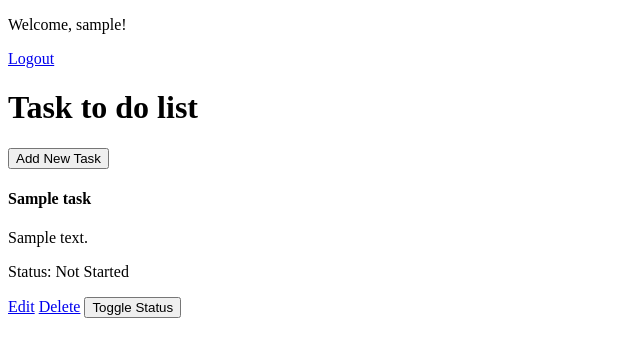
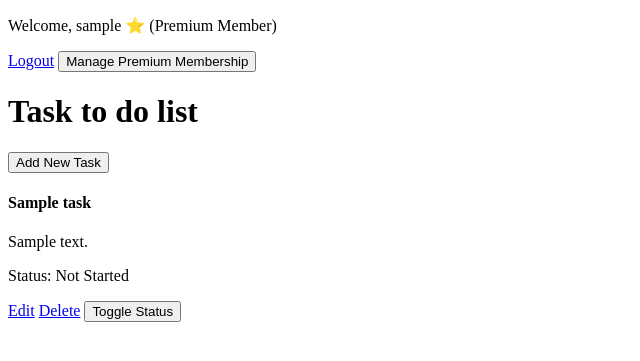
Before and after one commit to rdidjurgeit/django_didjurgeit, a Django app: page /todo/ in a window 1280 px wide. Shown: the top 361 px of the page, without its empty margins (0-640 px from the left). Run offline with Django 4.2, Linux system fonts and the light colour scheme; a user stored in the database is signed in; tables that the repository leaves empty hold one stand-in row (values such as "Sample post").

Commit message:
Add premium membership and option to cancel our activate premium, once premium show a star.
See #5

```diff
--- a/todo/admin.py
+++ b/todo/admin.py
@@ -1,7 +1,8 @@
 from django.contrib import admin
 
-from .models import Task
+from .models import Task, PremiumMembership
 
 admin.site.register(Task)
+admin.site.register(PremiumMembership)
 class TaskAdmin(admin.ModelAdmin):
     list_display = ['title', 'description']
--- a/todo/models.py
+++ b/todo/models.py
@@ -17,3 +17,11 @@ class Task(models.Model):
     #other fields
     def __str__(self):
         return self.title  # This will display the title instead of 'Task object'
+
+class PremiumMembership(models.Model):
+    user = models.OneToOneField(User, on_delete=models.CASCADE, related_name='membership')
+    created = models.DateTimeField(auto_now_add=True)
+    is_active = models.BooleanField(default=False)
+
+    def __str__(self):
+        return f"Premium Membership for {self.user.username} - {'Active' if self.is_active else 'Inactive'}"
--- a/todo/templates/todo/task_list.html
+++ b/todo/templates/todo/task_list.html
@@ -11,8 +11,24 @@
 <body>
     <nav>
         {% if user.is_authenticated %}
-            <p>Welcome, {{ user.username }}!</p>
+            <p>Welcome, {{ user.username }}
+            {% if user.membership and user.membership.is_active %}
+                ⭐ <!-- Show star if membership is active -->
+                <span>(Premium Member)</span>  <!-- Show premium status -->
+            {% else %}
+                <span>(Not a Premium Member)</span>  <!-- Indicate non-premium status -->
+            {% endif %}
+            </p>
             <a href="{% url 'logout' %}">Logout</a>
+
+            <!-- Show appropriate button based on membership status -->
+            {% if user.membership and user.membership.is_active %}
+                <!-- If the user is a premium member, show the cancel option -->
+                <a href="{% url 'premium-membership' %}"><button>Manage Premium Membership</button></a>
+            {% else %}
+                <!-- If the user is not a premium member, show the activate button -->
+                <a href="{% url 'premium-membership' %}"><button>Activate Premium</button></a>
+            {% endif %}
         {% else %}
             <a href="{% url 'login' %}">Login</a>
             <a href="{% url 'register' %}">Register</a>
--- a/todo/urls.py
+++ b/todo/urls.py
@@ -10,8 +10,9 @@ urlpatterns = [
     path('task/<int:pk>/delete/', views.task_delete, name='task-delete'),  # Delete URL
     path('task/<int:pk>/toggle_status/', views.task_toggle_status, name='task-toggle-status'), #Toggling Status
 
+    # Membership
+    path('membership/', views.premium_membership, name='premium-membership'),
+
     # Authentication URLs
     path('register/', views.register, name='register'),  # User registration URL
-    path('login/', auth_views.LoginView.as_view(), name='login'),  # Login URL
-    path('logout/', auth_views.LogoutView.as_view(), name='logout'),  # Logout URL
 ]
--- a/todo/views.py
+++ b/todo/views.py
@@ -2,10 +2,8 @@ from django.contrib.auth.decorators import login_required
 from django.utils.decorators import method_decorator
 from django.shortcuts import render, redirect, get_object_or_404
 from django.views import generic
-from django.views import View
-from .models import Task
-from .forms import TaskForm
-from .forms import UserRegisterForm
+from .models import Task, PremiumMembership
+from .forms import TaskForm, UserRegisterForm
 
 def register(request):
     if request.method == 'POST':
@@ -33,6 +31,7 @@ class TaskList(generic.ListView):
 
 @login_required
 def task_create(request):
+    request.user.membership
     if request.method == 'POST':  # Check if the form has been submitted
         form = TaskForm(request.POST)  # Bind the form to the submitted data
         if form.is_valid():  # Validate the form
@@ -92,3 +91,33 @@ def task_toggle_status(request, pk):
 
     task.save()  # Save the new status
     return redirect('task-list')
+
+# Premium Membership View
+@login_required
+def premium_membership(request):
+    membership = getattr(request.user, 'membership', None)  # Fetch the user's membership
+
+    if request.method == 'POST':
+        if 'activate' in request.POST:
+            if not membership:
+                membership = PremiumMembership.objects.create(user=request.user)  # Create a new membership
+            membership.is_active = True  # Set the membership to active
+            membership.save()
+            return redirect('task-list')
+
+        elif 'cancel' in request.POST:
+            if membership:
+                membership.is_active = False  # Set the membership to inactive
+                membership.save()
+            return redirect('premium-membership')
+
+    return render(request, 'todo/membership.html', {'membership': membership})
+
+
+@method_decorator(login_required, name='dispatch')
+class PremiumMembershipListView(generic.ListView):
+    model = PremiumMembership
+    template_name = 'todo/membership.html'
+
+    def get_queryset(self):
+        return PremiumMembership.objects.filter(user=self.request.user)
```
Also changed, not shown: todo/templates/todo/membership.html (added, +35 -0 lines), todo/migrations/0004_premiummembership.py (added), todo/migrations/0005_premiummembership_is_active.py (added).
